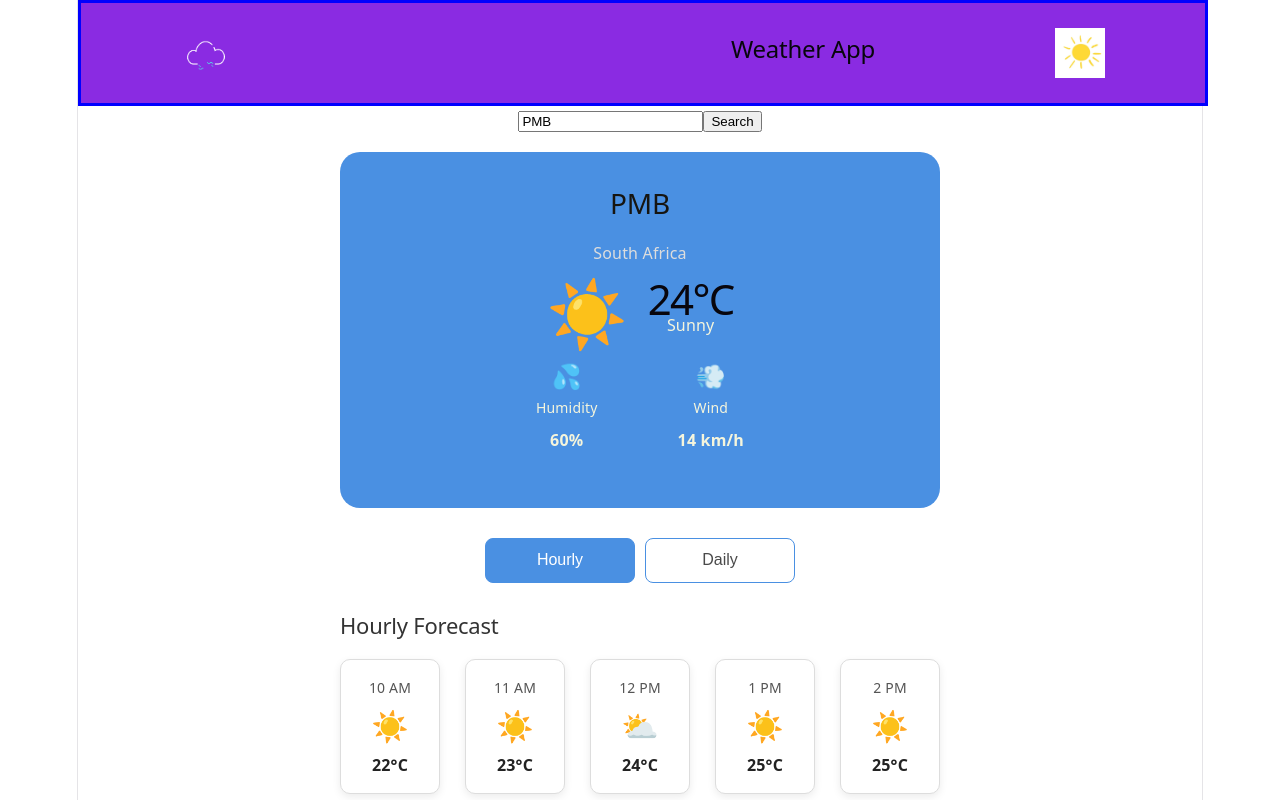
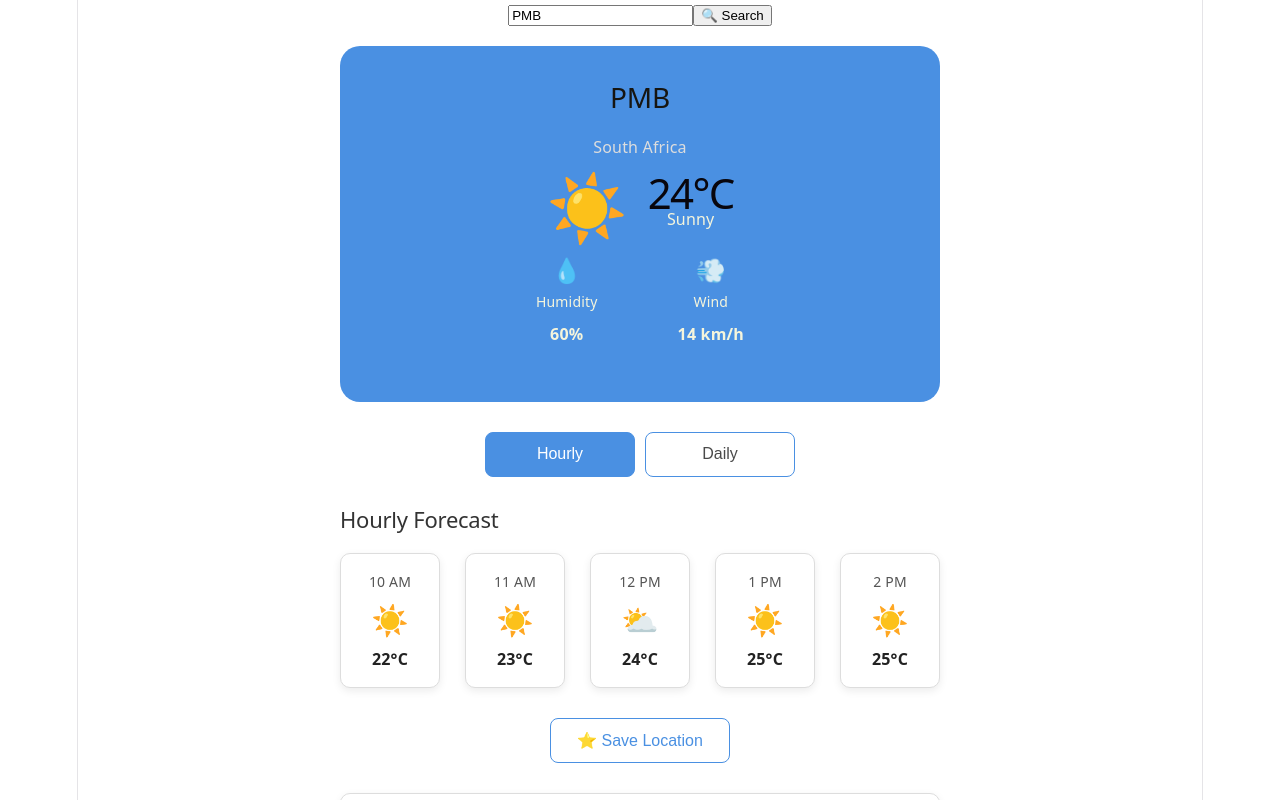
Before and after one commit to Siyanda-Mabaso/weather-app, a React (Vite) app: page / in a window 1280 px wide. Shown: the top 800 px of the page. Built offline with nearby package versions, Linux system fonts and the light colour scheme.

Commit message:
fix: removed unused "react"

```diff
--- a/src/App.tsx
+++ b/src/App.tsx
@@ -22,16 +22,23 @@ const [theme, setTheme] = useState(
 localStorage.getItem("theme") || "light"
 );
 
+//Temperature Unit
+const [temperatureUnit, setTemperatureUnit] = useState(
+localStorage.getItem("temperatureUnit") || "celsius"
+);
+
 return (
 <div className={theme === "dark" ? "dark" : "light"}>
-<Header />
+{/* <Header /> */}
 
 <SearchBar
 location={location}
 setLocation={setLocation}
 />
 
-<CurrentWeather />
+<CurrentWeather
+  location={location}
+temperatureUnit={temperatureUnit} />
 
 <ForecastToggle
 forecastType={forecastType}
@@ -46,6 +53,8 @@ setForecastType={setForecastType}
 <Settings
 theme={theme}
 setTheme={setTheme}
+temperatureUnit={temperatureUnit}
+setTemperatureUnit={setTemperatureUnit}
 />
 </div>
 );
--- a/src/Components/CurrentWeather/CurrentWeather.tsx
+++ b/src/Components/CurrentWeather/CurrentWeather.tsx
@@ -1,19 +1,30 @@
-import styles from './CurrentWeather.module.css'
+import styles from "./CurrentWeather.module.css";
 
-export const CurrentWeather = () => {
+type CurrentWeatherProps = {
+  location: string;
+  temperatureUnit: string;
+};
+
+export const CurrentWeather = ({
+  location,
+  temperatureUnit,
+}: CurrentWeatherProps) => {
   return (
     <div className={styles.weatherCard}>
 
       <div className={styles.location}>
-            <h2>PMB</h2>
+        <h2>{location}</h2>
         <p>South Africa</p>
       </div>
 
       <div className={styles.mainWeather}>
-            <div className={styles.weatherIcon} >☀️</div>
+        <div className={styles.weatherIcon}>☀️</div>
 
         <div className={styles.temp}>
-                <h1>24°C</h1>
+          <h1>
+            {temperatureUnit === "celsius" ? "24°C" : "75°F"}
+          </h1>
+
           <p>Sunny</p>
         </div>
       </div>
@@ -21,19 +32,19 @@ export const CurrentWeather = () => {
       <div className={styles.weatherDetails}>
 
         <div className={styles.details}>
-            <span>💦</span>
+          <span>💧</span>
           <p>Humidity</p>
           <strong>60%</strong>
         </div>
-
 
         <div className={styles.details}>
           <span>💨</span>
           <p>Wind</p>
           <strong>14 km/h</strong>
         </div>
+
       </div>
 
     </div>
-  )
-}
+  );
+};
--- a/src/Components/SaveLocation/SaveLocation.tsx
+++ b/src/Components/SaveLocation/SaveLocation.tsx
@@ -1,4 +1,4 @@
-import React from 'react'
+
 import styles from './SaveLocation.module.css'
 
 type SaveLocationProps={
@@ -6,6 +6,7 @@ type SaveLocationProps={
 }
 
 export const SaveLocation = ({location}: SaveLocationProps) => {
+
   const saveLocation=() =>{
     localStorage.setItem('savedLocation',location)
     alert ('${location} has been saved!')
--- a/src/Components/SearchBar/SearchBar.tsx
+++ b/src/Components/SearchBar/SearchBar.tsx
@@ -24,17 +24,13 @@ return (
     <div className={styles.searchContainer}>
       <input
         type="text"
-placeholder="Search for a city..."
-className={styles.searchInput}
         value={searchValue}
         onChange={(event) => setSearchValue(event.target.value)}
+        placeholder="Search Location..."
       />
 
-<button
-className={styles.searchButton}
-onClick={handleSearch}
->
-Search
+      <button onClick={handleSearch}>
+        🔍 Search
       </button>
     </div>
   );
--- a/src/Components/Settings/Settings.tsx
+++ b/src/Components/Settings/Settings.tsx
@@ -1,18 +1,23 @@
-import { useState } from 'react'
+// import { useState } from 'react'
 import styles from './Settings.module.css'
 type SettingsProps={
   theme: string;
   setTheme: (theme: string) => void;
+  temperatureUnit: string;
+  setTemperatureUnit: (unit: string) => void;
 }
 
 export const Settings = ({
   theme,
   setTheme,
+  temperatureUnit,
+  setTemperatureUnit
 }: SettingsProps) => {
-// Temp unit state
-    const [temperatureUnit, setTemperatureUnit] = useState(
-        localStorage.getItem('temperatureUnit') || 'celsius'
-    )
+
+// // Temp unit state
+//     const [temperatureUnit, setTemperatureUnit] = useState(
+//         localStorage.getItem('temperatureUnit') || 'celsius'
+//     )
 // temp function
     const handleTemperatureChange=(
         event: React.ChangeEvent<HTMLSelectElement>
@@ -20,7 +25,7 @@ export const Settings = ({
         const unit = event.target.value;
 
         setTemperatureUnit(unit)
-        localStorage.setItem('temperature',unit)
+        localStorage.setItem('temperatureUnit',unit)
     }
     // theme state
     //  const [theme, setTheme] = useState(
```
Also changed, not shown: 1 other file (tests, documents, lock files or other folders). Lines whose indentation alone changed are shown as unchanged.
